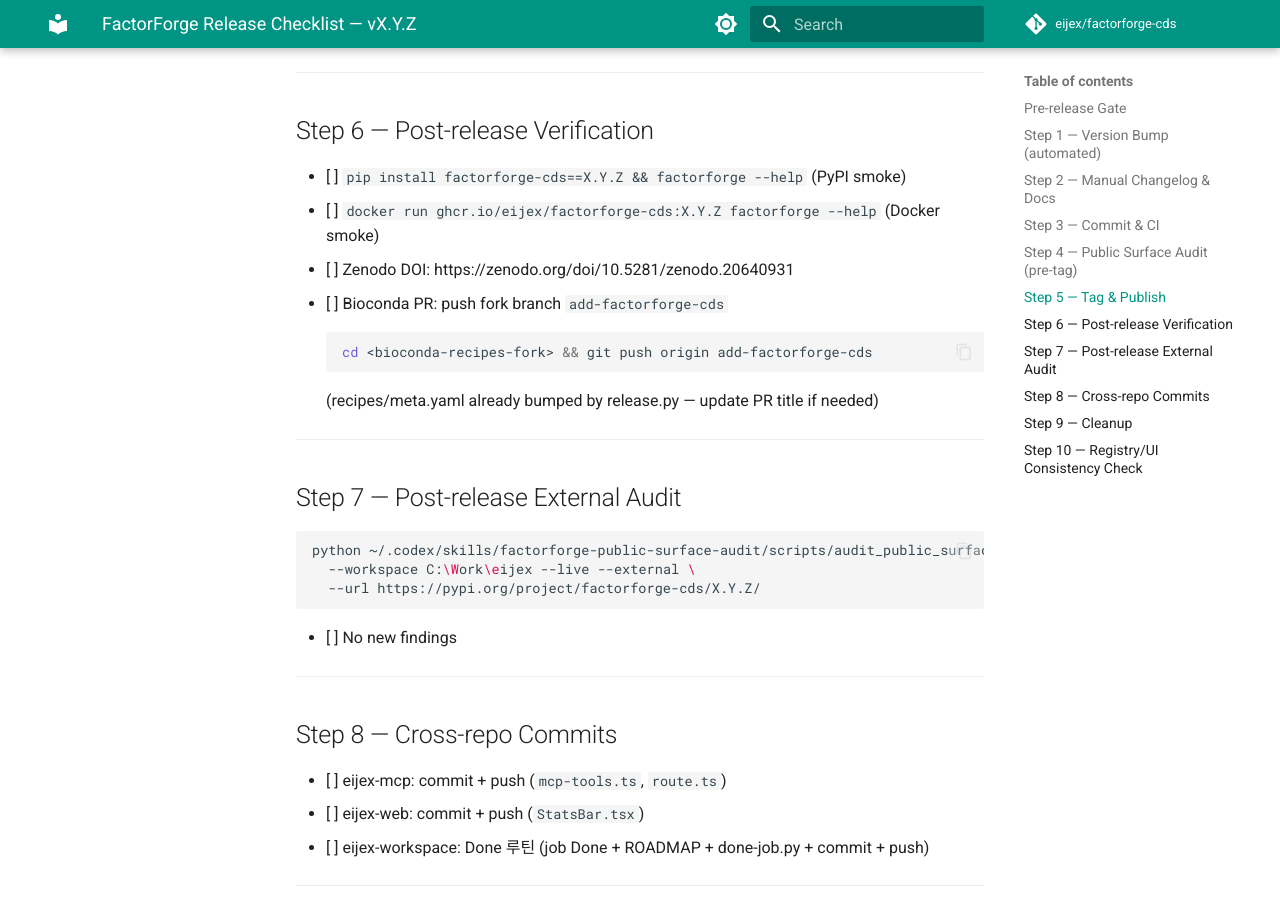
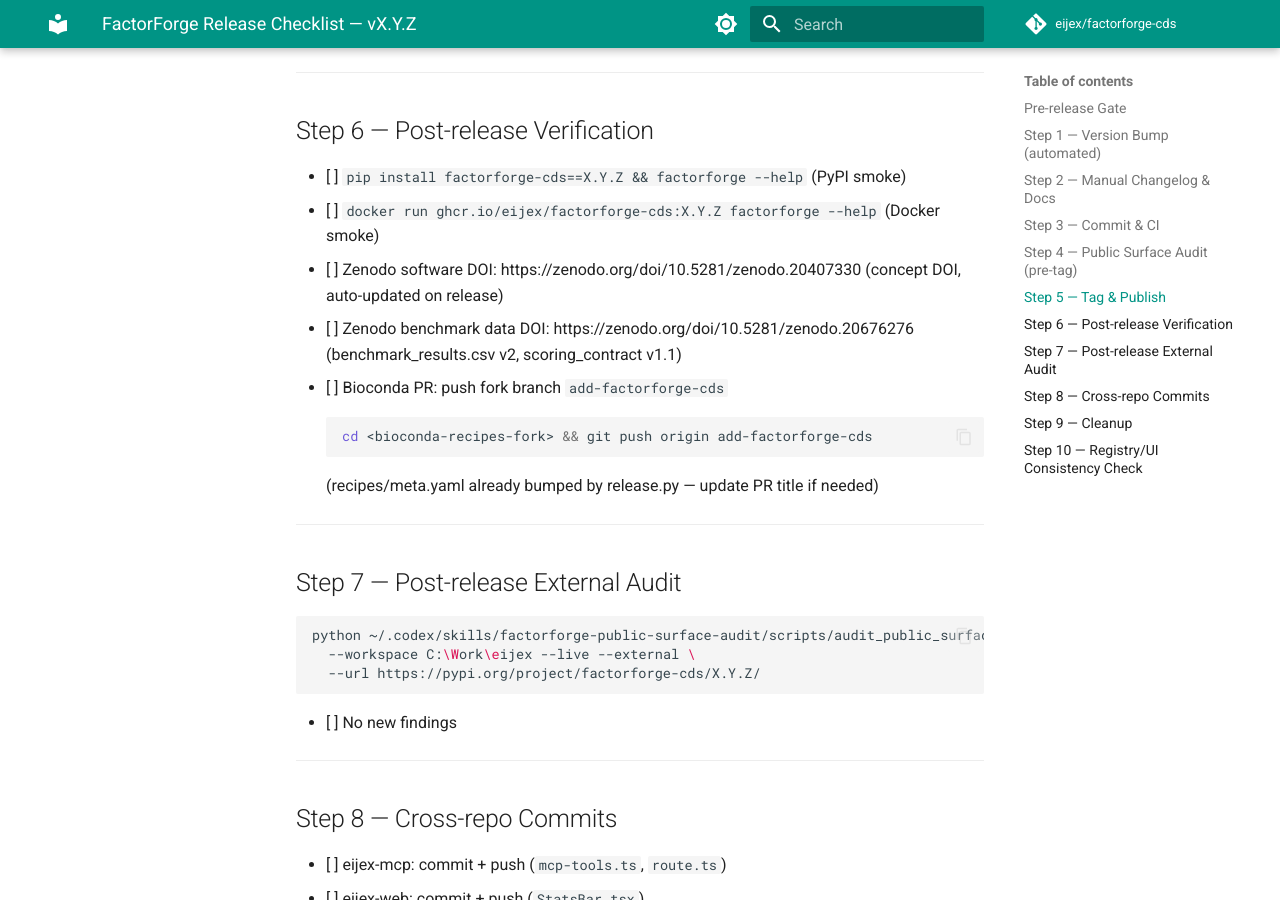
Before and after one commit to eijex/factorforge-cds, an MkDocs documentation site: the page built from docs/release-checklist-template.md, in a window 1280 px wide and 900 px high, scrolled down 2056 px. Built offline with MkDocs 1.6.1 and Material for MkDocs 9.7.7, drawn with Linux system fonts in a browser that asks for light colours; comment, search, counter and statistics services are not loaded.

Commit message:
docs: update release checklist Zenodo DOI references
- Split into software DOI (concept: 20407330) and benchmark data DOI (20676276)
- Clarify auto-update behavior for software DOI on release

Co-Authored-By: Claude Sonnet 4.6 <noreply@anthropic.com>

````diff
--- a/docs/release-checklist-template.md
+++ b/docs/release-checklist-template.md
@@ -95,7 +95,8 @@ git tag -a vX.Y.Z -m "Release vX.Y.Z" && git push --tags
 
 - [ ] `pip install factorforge-cds==X.Y.Z && factorforge --help` (PyPI smoke)
 - [ ] `docker run ghcr.io/eijex/factorforge-cds:X.Y.Z factorforge --help` (Docker smoke)
-- [ ] Zenodo DOI: https://zenodo.org/doi/10.5281/zenodo.20640931
+- [ ] Zenodo software DOI: https://zenodo.org/doi/10.5281/zenodo.20407330 (concept DOI, auto-updated on release)
+- [ ] Zenodo benchmark data DOI: https://zenodo.org/doi/10.5281/zenodo.20676276 (benchmark_results.csv v2, scoring_contract v1.1)
 - [ ] Bioconda PR: push fork branch `add-factorforge-cds`
   ```bash
   cd <bioconda-recipes-fork> && git push origin add-factorforge-cds
````
